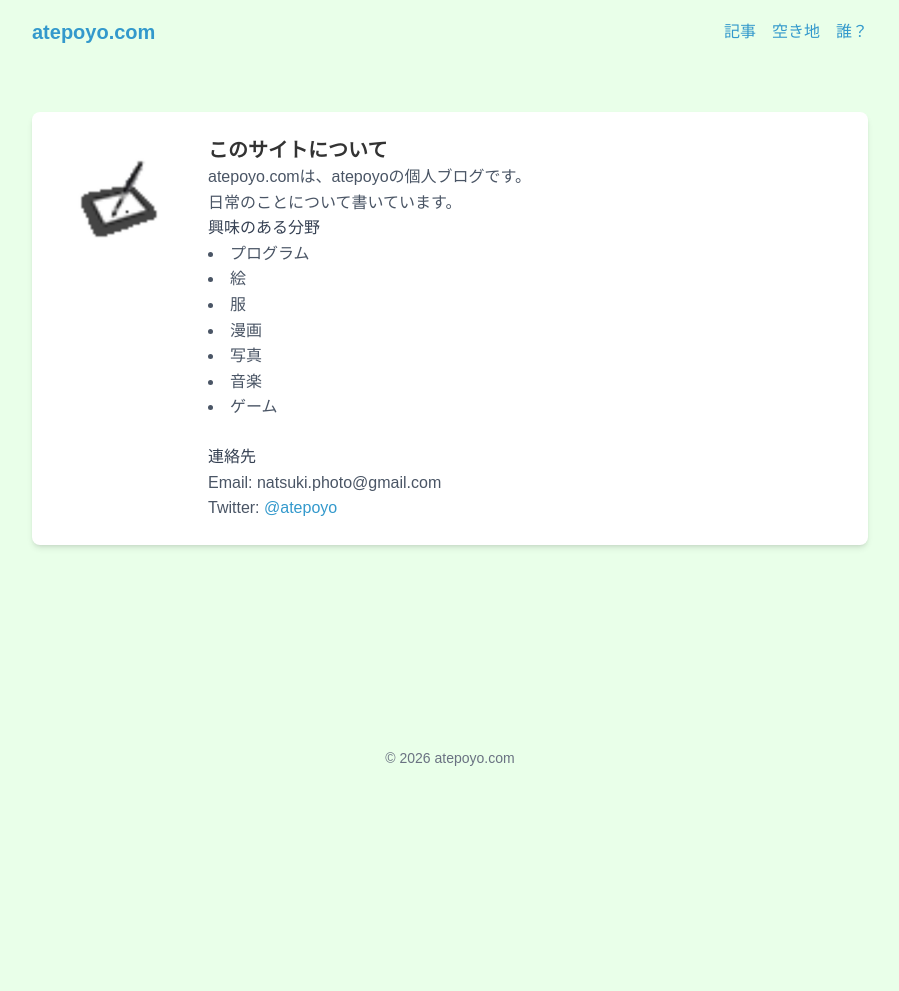
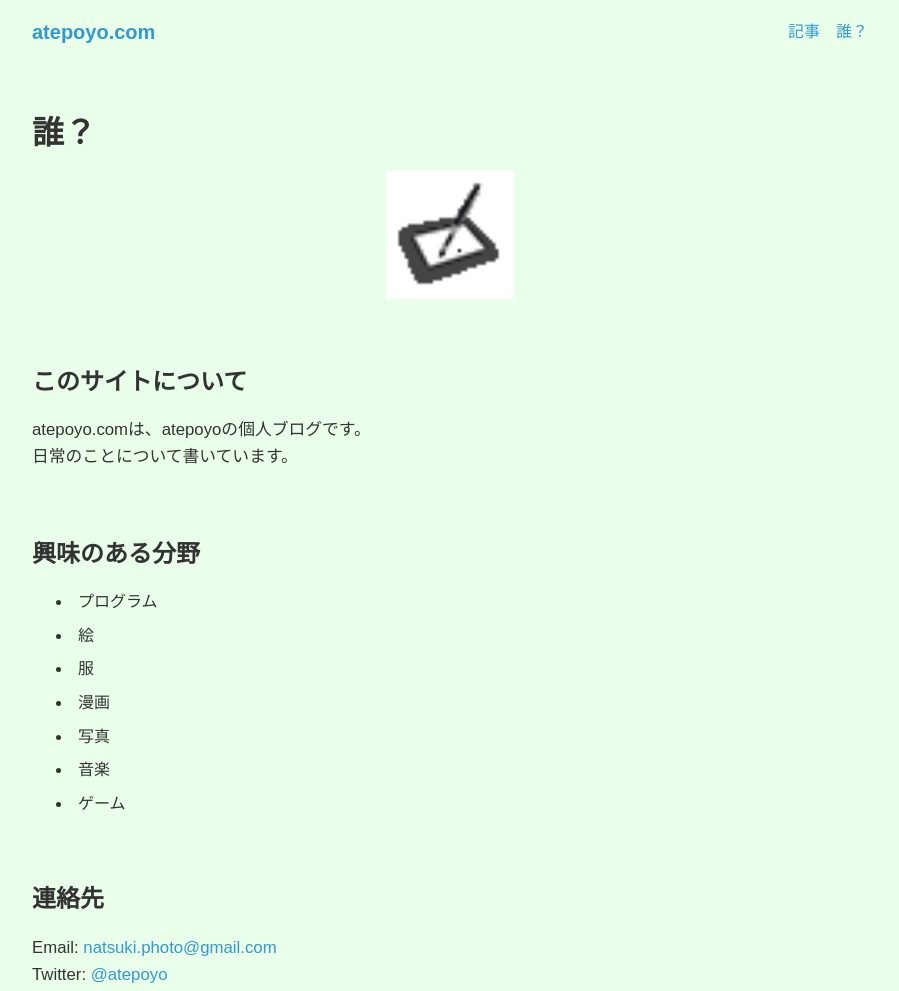
Before and after one commit to atepoyo/atepoyo.com, an Astro site: page /profile in a window 1280 px wide. Shown: the top 991 px of the page, without its empty margins (190-1089 px from the left). Before the commit the page ends 800 px from the top, so only its background shows below. Built offline with nearby package versions, Linux system fonts and the light colour scheme; Astro itself is replaced by a stand-in of ours.

Commit message:
feat: 空き地の入口を削除しプロフィールを記事と同じ表示にする
不要になったカテゴリ一覧ページとナビゲーションを削除する。プロフィールの白いカードと専用レイアウトを外し、Markdown本文を記事と共通の変換処理とスタイルで表示して画像を中央に配置する。

```diff
--- a/src/components/Header.astro
+++ b/src/components/Header.astro
@@ -4,7 +4,6 @@
       <div class="font-bold text-xl"><a href="/">atepoyo.com</a></div>
       <ul class="flex space-x-4">
         <li><a href="/">記事</a></li>
-        <li><a href="/genres">空き地</a></li>
         <li><a href="/profile">誰？</a></li>
       </ul>
     </nav>
--- /dev/null
+++ b/src/content/profile.md
@@ -0,0 +1,21 @@
+![atepoyoのアイコン](/icon.ico)
+
+## このサイトについて
+
+atepoyo.comは、atepoyoの個人ブログです。
+日常のことについて書いています。
+
+## 興味のある分野
+
+- プログラム
+- 絵
+- 服
+- 漫画
+- 写真
+- 音楽
+- ゲーム
+
+## 連絡先
+
+Email: natsuki.photo@gmail.com
+Twitter: [@atepoyo](https://twitter.com/atepoyo)
--- a/src/pages/genres/index.astro
+++ /dev/null
@@ -1,19 +0,0 @@
----
-import Base from "../../layouts/Base.astro";
-import { getGenres } from "../../lib/posts.ts";
-const genres = await getGenres();
----
-<Base>
-  <div class="container-header" style="padding-top: var(--list-top-margin)">
-    <h1 class="text-2xl font-bold mb-4">カテゴリ一覧</h1>
-    {genres.length === 0 ? <p>カテゴリがまだありません。</p> : (
-      <ul class="grid grid-cols-1 md:grid-cols-2 lg:grid-cols-3 gap-4">
-        {genres.map((genre) => (
-          <li class="bg-gray-100 p-4 rounded-lg">
-            <a href={"/genres/" + genre} class="text-xl font-semibold hover:text-blue-500">{genre}</a>
-          </li>
-        ))}
-      </ul>
-    )}
-  </div>
-</Base>
--- a/src/pages/profile.astro
+++ b/src/pages/profile.astro
@@ -1,35 +1,10 @@
 ---
 import Base from "../layouts/Base.astro";
+import { Content as ProfileContent } from "../content/profile.md";
 ---
 <Base title="誰？">
-  <div class="container-header profile-page" style="padding-top: var(--list-top-margin)">
-    <div class="bg-white shadow-md rounded-lg p-6">
-      <div class="flex flex-col md:flex-row items-center md:items-start gap-6">
-        <div class="w-32 h-32 flex items-center justify-center">
-          <img src="/icon.ico" alt="icon" width="96" height="96" class="rounded-full" style="object-fit: cover" />
-        </div>
-        <div>
-          <h2 class="text-xl font-semibold mb-2">このサイトについて</h2>
-          <p class="text-gray-600 mb-4">
-            atepoyo.comは、atepoyoの個人ブログです。<br />
-            日常のことについて書いています。
-          </p>
-          <div class="mb-6">
-            <h3 class="font-medium text-gray-700 mb-2">興味のある分野</h3>
-            <ul class="list-disc list-inside text-gray-600">
-              <li>プログラム</li><li>絵</li><li>服</li><li>漫画</li>
-              <li>写真</li><li>音楽</li><li>ゲーム</li>
-            </ul>
-          </div>
-          <div>
-            <h3 class="font-medium text-gray-700 mb-2">連絡先</h3>
-            <p class="text-gray-600">
-              Email: natsuki.photo@gmail.com<br />
-              Twitter: <a href="https://twitter.com/atepoyo" target="_blank" rel="noopener noreferrer" class="text-blue-500 underline">@atepoyo</a>
-            </p>
-          </div>
-        </div>
-      </div>
-    </div>
-  </div>
+  <article class="container-header" style="padding-top: var(--article-top-margin)">
+    <h1 class="text-2xl font-bold mb-8">誰？</h1>
+    <div class="prose"><ProfileContent /></div>
+  </article>
 </Base>
--- a/src/styles/global.css
+++ b/src/styles/global.css
@@ -203,10 +203,6 @@ article p:not(:empty) + p:not(:empty),
   border-color: #ccc;
 }
 
-.profile-page {
-  overflow-wrap: anywhere;
-}
-
 @media (max-width: 600px) {
   .container-header {
     padding-left: 20px;
```
